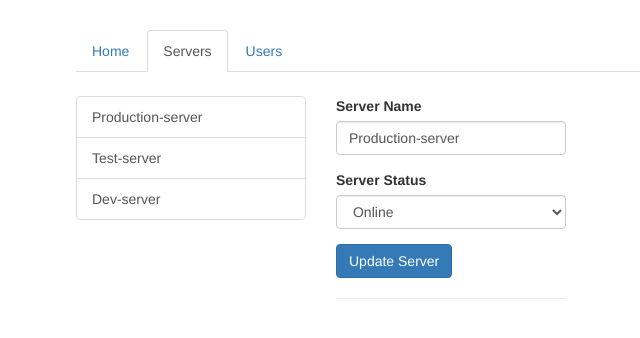
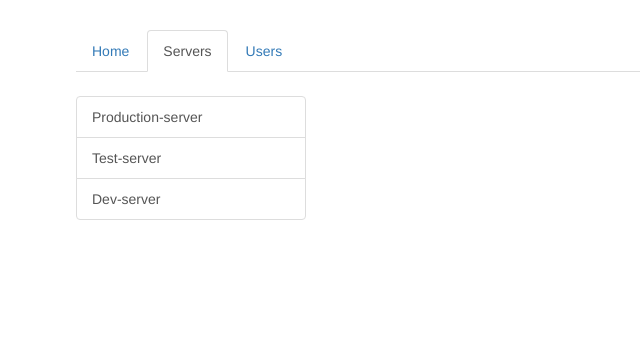
Before and after one commit to mrChernicharo/routing-start, an Angular app: page /servers in a window 1280 px wide. Shown: the top 338 px of the page, without its empty margins (189-829 px from the left). Built offline with nearby package versions, Linux system fonts and the light colour scheme.

Commit message:
child routing

```diff
--- a/src/app/servers/servers.component.html
+++ b/src/app/servers/servers.component.html
@@ -14,8 +14,9 @@
     </div>
   </div>
   <div class="col-xs-12 col-sm-4">
-    <app-edit-server></app-edit-server>
+    <router-outlet></router-outlet>
+    <!-- <app-edit-server></app-edit-server>
     <hr>
-    <!-- <app-server></app-server> -->
+    <app-server></app-server> -->
   </div>
 </div>
--- a/src/app/users/users.component.html
+++ b/src/app/users/users.component.html
@@ -11,6 +11,7 @@
     </div>
   </div>
   <div class="col-xs-12 col-sm-4">
-    <app-user></app-user>
+    <router-outlet></router-outlet>
+    <!-- <app-user></app-user> -->
   </div>
 </div>
```
Also changed, not shown: src/app/app.module.ts (+9 -5 lines).
